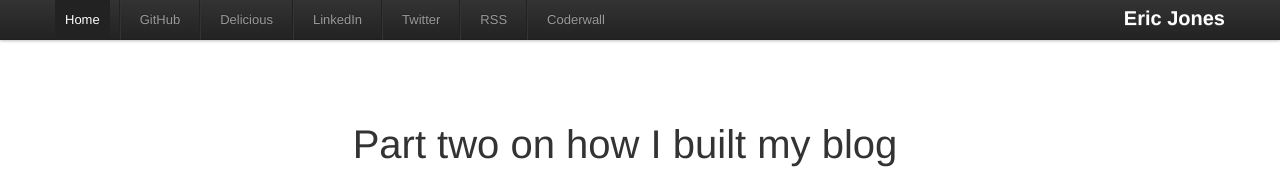
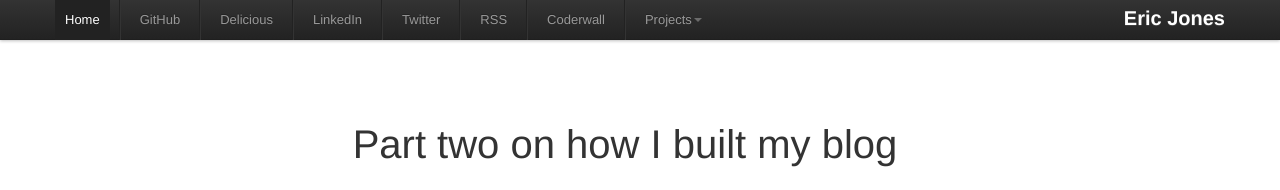
Before and after one commit to erjjones/erjjones.github.com, a Jekyll site: the page built from _posts/2012-03-22-Part-two-how-I-built-my-blog.markdown, in a window 1280 px wide. Shown: the top 190 px of the page. Built offline with Jekyll 4.4.1, drawn with Linux system fonts in a browser that asks for light colours; Markdown is read by kramdown in place of the engine named in the settings; comment, search, counter and statistics services are not loaded.

Commit message:
Projects Link

```diff
--- a/_includes/navigation.html
+++ b/_includes/navigation.html
@@ -36,6 +36,15 @@
 		  <li class="">
 			<a href="http://coderwall.com/erjjones" title="Go to coderwall/erjjones" target="_blank">Coderwall</a>
 		  </li>
+		  <li class="divider-vertical"></li>
+		  <li class="dropdown">
+			<a href="#" class="dropdown-toggle" data-toggle="dropdown">Projects<b class="caret"></b></a>
+				<ul class="dropdown-menu">
+					<li class=""><a href="https://github.com/erjjones/seasonsjs" title="Go to Seasons.js on GitHub" target="_blank">Seasons.js</a></li>
+					<li class=""><a href="https://github.com/erjjones/twilightjs" title="Go to Twilight.js on GitHub" target="_blank">Twilight.js</a></li>
+					<li class=""><a href="https://github.com/erjjones/earthjs" title="Go to Earth.js on GitHub" target="_blank">Earth.js</a></li>
+				</ul>
+			  </li>
 		</ul>
 	  </div>
 	</div>
```
